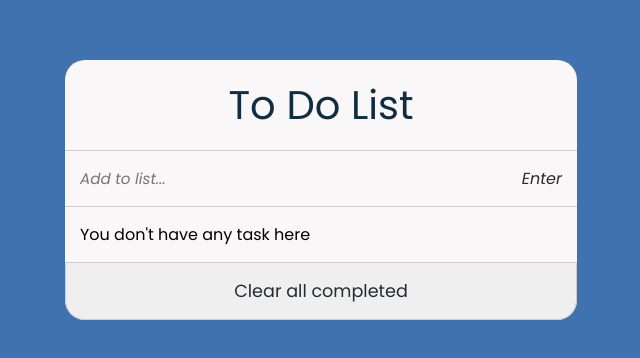
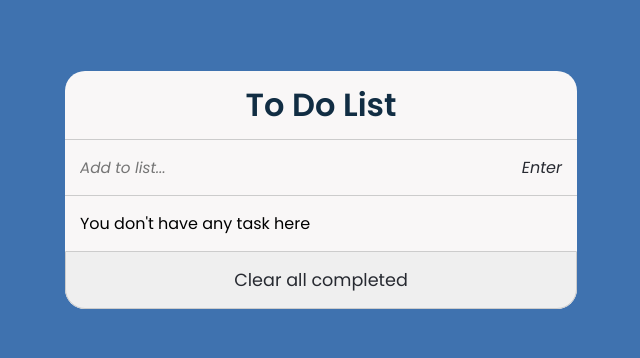
Before and after one commit to AbeeraTahir/To-Do-list, a website built with webpack: page src/index.html in a window 1280 px wide. Shown: the part 210-568 px from the top of the page, without its empty margins (319-959 px from the left). Built offline with nearby package versions, Linux system fonts and the light colour scheme.

Commit message:
Adjust todo box height

```diff
--- a/src/style.css
+++ b/src/style.css
@@ -26,6 +26,7 @@ body {
 
 .to-do-box {
   width: 40%;
+  max-height: 70%;
   position: fixed;
   top: 50%;
   left: 50%;
@@ -37,12 +38,13 @@ body {
 }
 
 .todays-to-do {
-  padding: 15px;
+  padding: 10px;
   display: flex;
   justify-content: center;
   align-items: center;
   color: var(--heading-color);
-  font-size: 2.5rem;
+  font-size: 2rem;
+  font-weight: 600;
 }
 
 .add-to-list {
@@ -87,6 +89,7 @@ button {
 
 .to-do-list {
   list-style-type: none;
+  overflow: auto;
 }
 
 .to-do-list li {
@@ -94,7 +97,6 @@ button {
   display: flex;
   align-items: center;
   justify-content: space-between;
-  transition: all 0.5s ease;
 }
 
 .task-description {
```
